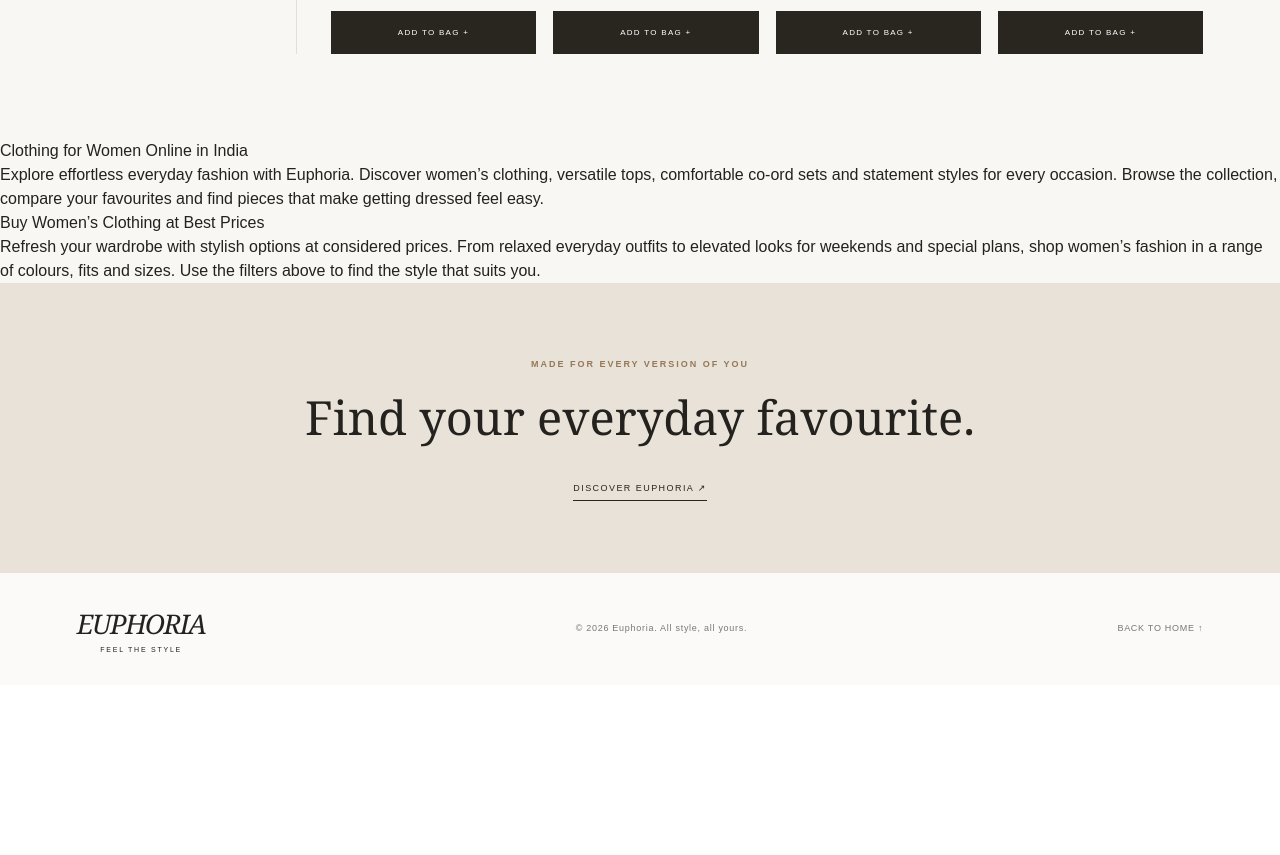
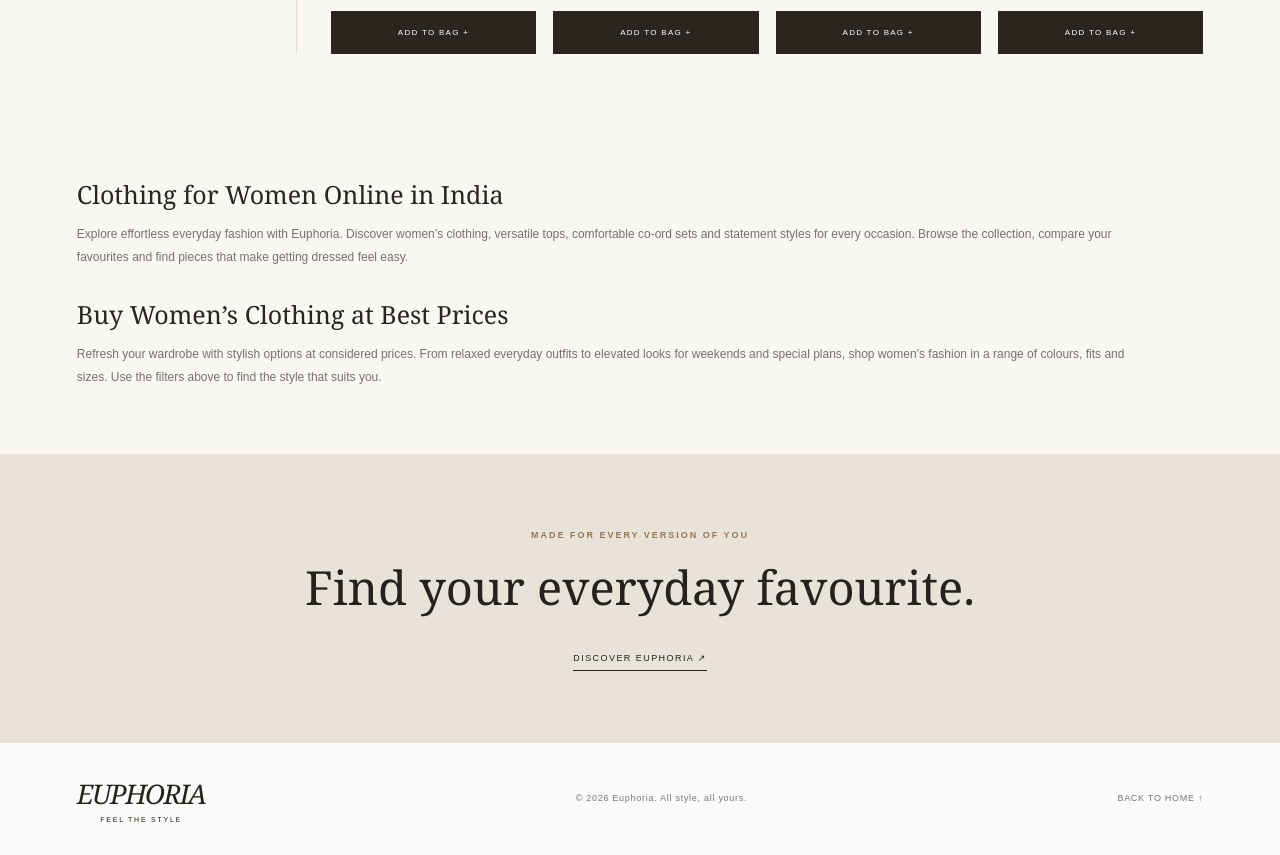
Before and after one commit to khanfaabia-create/Euphoria-Full-Auth, a Next.js app: page /products in a window 1280 px wide. Shown: the part 3000-3855 px from the top of the page. Before the commit the page ends 3685 px from the top, so only its background shows below. Built offline with nearby package versions, Linux system fonts and the light colour scheme.

Commit message:
Style SEO content section on products page

```diff
--- a/app/globals.css
+++ b/app/globals.css
@@ -368,3 +368,9 @@
 @media(min-width:1250px){.pl-grid{grid-template-columns:repeat(4,minmax(0,1fr))}.pl-layout{grid-template-columns:220px minmax(0,1fr)}}
 @media(max-width:900px){.pl-header{padding:0 3%;gap:15px}.pl-header nav{gap:13px}.pl-search{width:145px}.pl-layout{padding-left:3%;padding-right:3%;grid-template-columns:180px minmax(0,1fr);gap:22px}.pl-grid{grid-template-columns:repeat(2,minmax(0,1fr))}.pl-image{height:290px}}
 @media(max-width:650px){.pl-promo{font-size:7px;letter-spacing:.08em}.pl-header{height:70px;padding:0 16px;gap:9px;flex-wrap:wrap}.pl-logo{font-size:21px}.pl-header nav{display:none}.pl-head-actions{margin-left:auto;gap:10px}.pl-search{width:125px;height:33px}.pl-breadcrumb{padding:18px 18px 0}.pl-title{padding:28px 18px;align-items:flex-start}.pl-title-count{display:none}.pl-title h1{font-size:46px}.pl-title>div:first-child>span{font-size:11px}.pl-toolbar{margin:0 18px;height:58px}.pl-toolbar>span{display:none}.pl-mobile-filter{display:block;border:1px solid #d9d2c9;background:transparent;padding:9px 12px;font-size:8px;letter-spacing:.1em}.pl-toolbar label{font-size:8px;gap:6px}.pl-toolbar select{padding:8px 5px;font-size:9px}.pl-layout{display:block;padding:18px 18px 55px}.pl-sidebar{display:none;border:1px solid #e2dcd3;padding:18px;margin-bottom:22px}.pl-sidebar.open{display:block}.pl-grid{grid-template-columns:repeat(2,minmax(0,1fr));gap:26px 11px}.pl-image{height:clamp(185px,58vw,280px)}.pl-card h2{font-size:15px}.pl-meta{font-size:7px}.pl-add{height:39px;font-size:7px;padding:0 4px}.pl-footer{padding:25px 18px;flex-wrap:wrap}.pl-footer p{order:3;width:100%;margin:0}.pl-editorial{padding:58px 18px}}
+
+
+.pl-seo-copy{padding:10px 6% 65px;background:#f8f7f4;color:#655f57;max-width:100%}
+.pl-seo-copy h2{font:normal 25px Georgia,serif;color:#292620;margin:28px 0 12px}
+.pl-seo-copy p{font:12px/1.9 Arial,sans-serif;max-width:1050px;margin:0;color:#77716a}
+@media(max-width:650px){.pl-seo-copy{padding:0 18px 45px}.pl-seo-copy h2{font-size:21px}.pl-seo-copy p{font-size:11px;line-height:1.8}}
```
